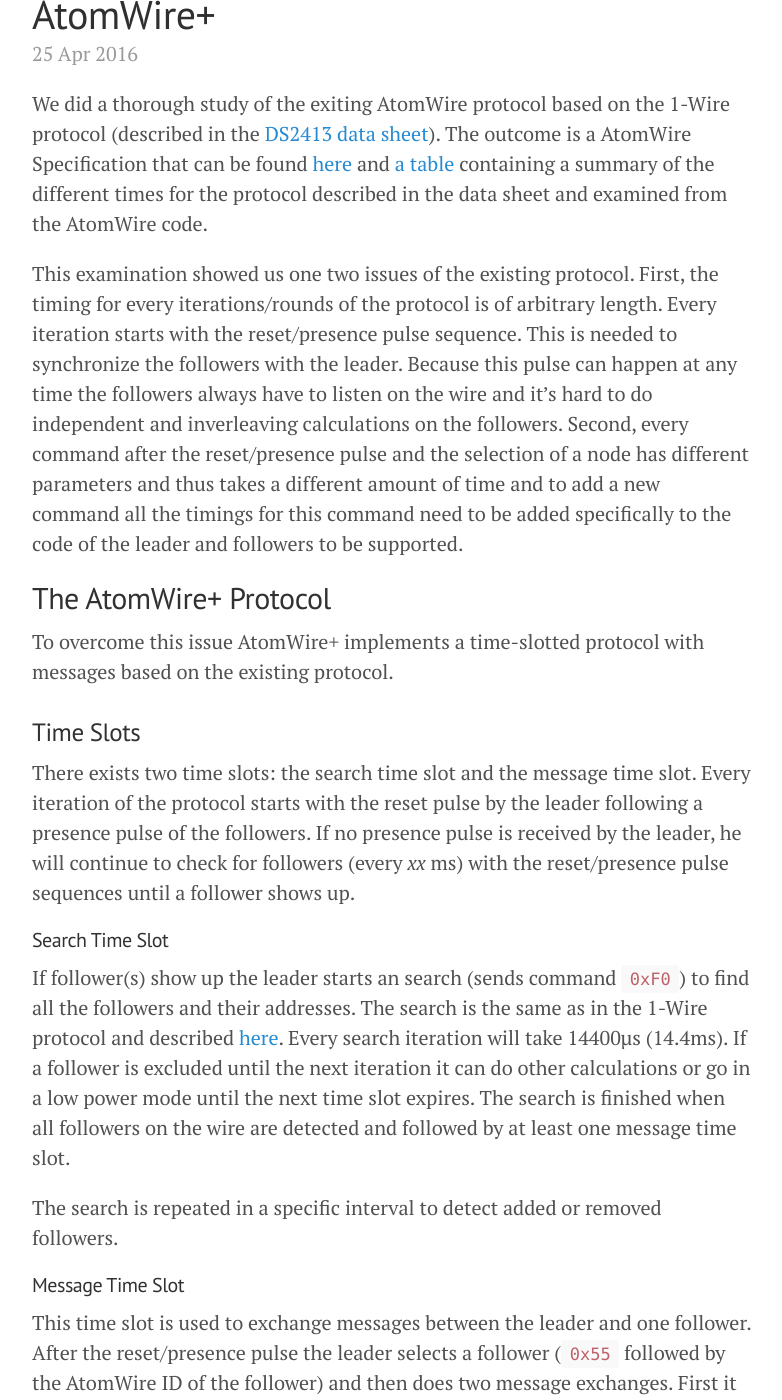
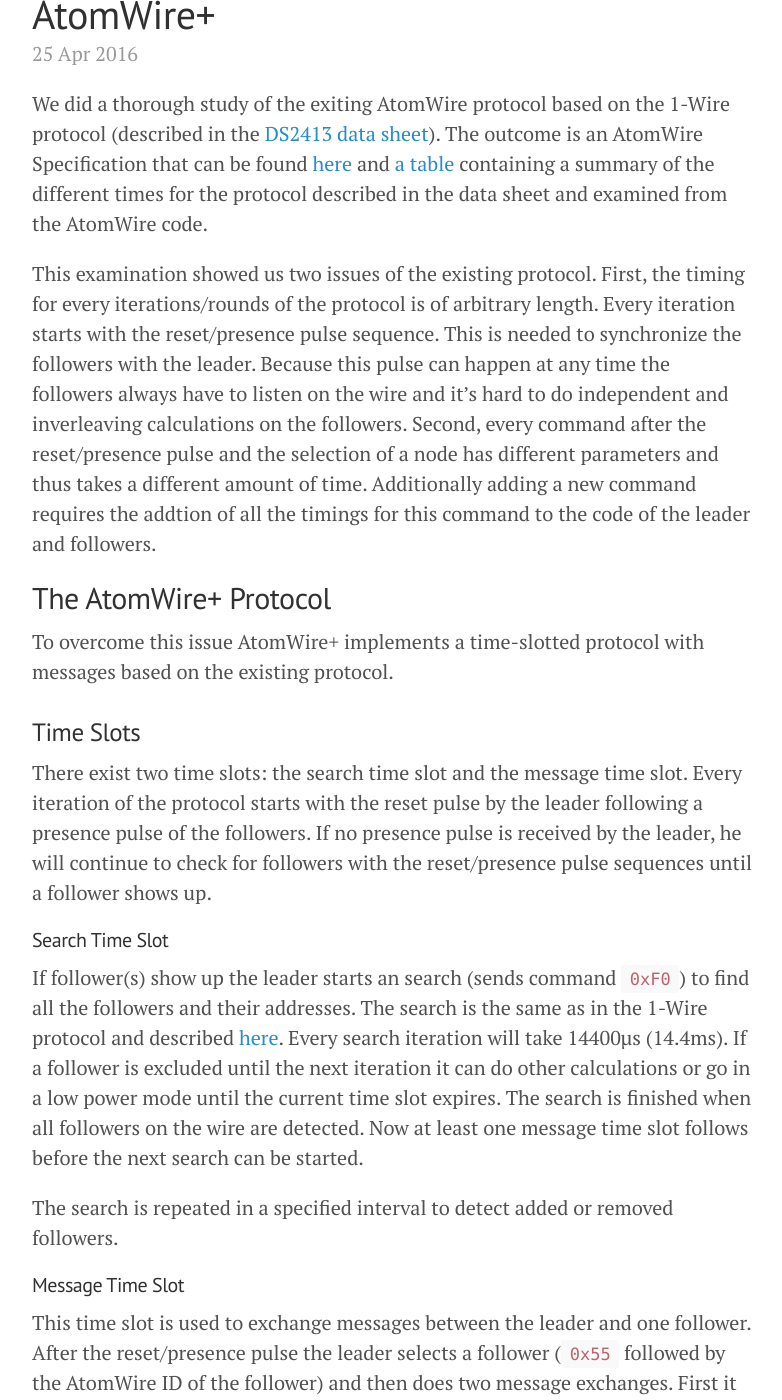
Before and after one commit to fossil12/AtomWirePlus, a Jekyll site: the page built from _posts/2016-04-25-Towards-a-Time-Slotted-Protocol-in-AtomWirePlus.md, in a window 1280 px wide and 1400 px high, scrolled down 193 px. Shown: the whole window, without its empty margins (248-1030 px from the left). Built offline with Jekyll 4.4.1, drawn with Linux system fonts in a browser that asks for light colours; some of the changed text lies outside the part shown.

Commit message:
Fixing typos

```diff
--- a/_posts/2016-04-25-Towards-a-Time-Slotted-Protocol-in-AtomWirePlus.md
+++ b/_posts/2016-04-25-Towards-a-Time-Slotted-Protocol-in-AtomWirePlus.md
@@ -4,9 +4,9 @@
 title: Towards a Time-Slotted Protocol in AtomWire+
 ---
 
-We did a thorough study of the exiting AtomWire protocol based on the 1-Wire protocol (described in the [DS2413 data sheet](https://datasheets.maximintegrated.com/en/ds/DS2413.pdf)). The outcome is a AtomWire Specification that can be found [here](https://github.com/fossil12/AtomWirePlus/blob/master/AtomWire_spec.md) and [a table](https://docs.google.com/spreadsheets/d/1yPVSfb1niXWbVkhceOln84PVQOyeUlXaM6V_9AKL58c/edit?usp=sharing) containing a summary of the different times for the protocol described in the data sheet and examined from the AtomWire code.
+We did a thorough study of the exiting AtomWire protocol based on the 1-Wire protocol (described in the [DS2413 data sheet](https://datasheets.maximintegrated.com/en/ds/DS2413.pdf)). The outcome is an AtomWire Specification that can be found [here](https://github.com/fossil12/AtomWirePlus/blob/master/AtomWire_spec.md) and [a table](https://docs.google.com/spreadsheets/d/1yPVSfb1niXWbVkhceOln84PVQOyeUlXaM6V_9AKL58c/edit?usp=sharing) containing a summary of the different times for the protocol described in the data sheet and examined from the AtomWire code.
 
-This examination showed us one two issues of the existing protocol. First, the timing for every iterations/rounds of the protocol is of arbitrary length. Every iteration starts with the reset/presence pulse sequence. This is needed to synchronize the followers with the leader. Because this pulse can happen at any time the followers always have to listen on the wire and it’s hard to do independent and inverleaving calculations on the followers. Second, every command after the reset/presence pulse and the selection of a node has different parameters and thus takes a different amount of time and to add a new command all the timings for this command need to be added specifically to the code of the leader and followers to be supported.
+This examination showed us two issues of the existing protocol. First, the timing for every iterations/rounds of the protocol is of arbitrary length. Every iteration starts with the reset/presence pulse sequence. This is needed to synchronize the followers with the leader. Because this pulse can happen at any time the followers always have to listen on the wire and it’s hard to do independent and inverleaving calculations on the followers. Second, every command after the reset/presence pulse and the selection of a node has different parameters and thus takes a different amount of time. Additionally adding a new command requires the addtion of all the timings for this command to the code of the leader and followers.
 
 ## The AtomWire+ Protocol
 
@@ -14,17 +14,17 @@
 
 ### Time Slots
 
-There exists two time slots: the search time slot and the message time slot. Every iteration of the protocol starts with the reset pulse by the leader following a presence pulse of the followers. If no presence pulse is received by the leader, he will continue to check for followers (every _xx_ ms) with the reset/presence pulse sequences until a follower shows up.
+There exist two time slots: the search time slot and the message time slot. Every iteration of the protocol starts with the reset pulse by the leader following a presence pulse of the followers. If no presence pulse is received by the leader, he will continue to check for followers with the reset/presence pulse sequences until a follower shows up.
 
 #### Search Time Slot
 
-If follower(s) show up the leader starts an search (sends command `0xF0`) to find all the followers and their addresses. The search is the same as in the 1-Wire protocol and described [here](https://www.maximintegrated.com/en/app-notes/index.mvp/id/187). Every search iteration will take 14400µs (14.4ms). If a follower is excluded until the next iteration it can do other calculations or go in a low power mode until the next time slot expires. The search is finished when all followers on the wire are detected and followed by at least one message time slot.
+If follower(s) show up the leader starts an search (sends command `0xF0`) to find all the followers and their addresses. The search is the same as in the 1-Wire protocol and described [here](https://www.maximintegrated.com/en/app-notes/index.mvp/id/187). Every search iteration will take 14400µs (14.4ms). If a follower is excluded until the next iteration it can do other calculations or go in a low power mode until the current time slot expires. The search is finished when all followers on the wire are detected. Now at least one message time slot follows before the next search can be started.
 
-The search is repeated in a specific interval to detect added or removed followers.
+The search is repeated in a specified interval to detect added or removed followers.
 
 #### Message Time Slot
 
-This time slot is used to exchange messages between the leader and one follower. After the reset/presence pulse the leader selects a follower (`0x55` followed by the AtomWire ID of the follower) and then does two message exchanges. First it sends a command (1 byte) followed by a message (8 bytes) to the follower and the it issues another command (1 byte) indicating to the follower that it can reply with a message (2 bytes). This concludes a message times slot and takes 16080µs (16.08ms). In the next iteration the leader selects another follower on a fair ordering basis. Followers that don’t take part in the existing time slot can do other calculation or go to sleep after the selection command and check again after the time slot is expired.
+This time slot is used to exchange messages between the leader and one follower. After the reset/presence pulse the leader selects a follower (`0x55` followed by the AtomWire ID of the follower) and then does two message exchanges. First it sends a command (1 byte) followed by a message (8 bytes) to the follower and then it issues another command (1 byte) indicating to the follower that it can reply with a message (2 bytes). This concludes a message times slot and takes 16080µs (16.08ms). In the next iteration the leader selects another follower on a fair ordering basis. Followers that don’t take part in the existing time slot can do other calculation or go to sleep after the selection command and check again after the time slot is expired.
 
 ### Messages
 
```
Also changed, not shown: _posts/2016-04-18-making-progress.md (+2 -2 lines).
